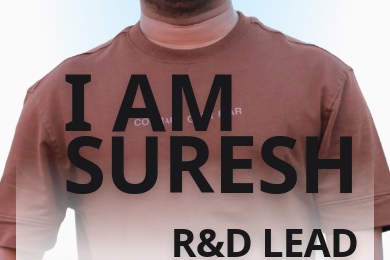
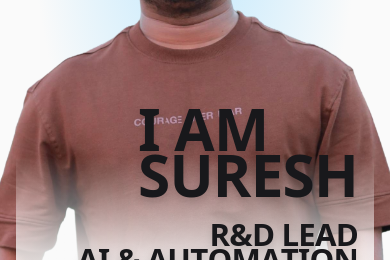
Before and after one commit to sureshkannankottarath/sureshkannan.in, a Next.js app: page / in a window 390 px wide. Shown: the part 584-844 px from the top of the page. Built offline with nearby package versions, Linux system fonts and the light colour scheme; no server answers; the database is empty.

Commit message:
style: Adjusted text positioning, sizing, and margins for various text elements in the Hero component.

```diff
--- a/src/components/Hero.tsx
+++ b/src/components/Hero.tsx
@@ -86,7 +86,7 @@ export function Hero() {
             <div className="relative w-full max-w-[1400px] h-[100dvh] md:h-[850px] mx-auto flex-shrink-0">
 
                 {/* Top Text: "Hey, there" */}
-                <motion.div style={{ x: textLayerX, y: textLayerY }} className="absolute top-[100px] sm:top-[120px] md:top-[160px] w-full flex justify-center items-center gap-6 md:gap-[120px] lg:gap-[200px] z-0 pointer-events-none">
+                <motion.div style={{ x: textLayerX, y: textLayerY }} className="absolute top-[60px] sm:top-[120px] md:top-[160px] w-full flex justify-center items-center gap-6 md:gap-[120px] lg:gap-[200px] z-0 pointer-events-none">
                     <SplitText delayParams={0.2} text="Hey," className={`text-[25vw] sm:text-[8rem] lg:text-[11rem] text-[#18181B] transform -rotate-2 inline-block tracking-tighter leading-none ${cormorant.className} font-light drop-shadow-sm`} />
                     <SplitText delayParams={0.4} text="there" className={`text-[25vw] sm:text-[8rem] lg:text-[11rem] text-[#18181B] transform -rotate-1 inline-block tracking-tighter leading-none ${cormorant.className} font-light drop-shadow-sm`} />
                 </motion.div>
@@ -125,15 +125,15 @@ export function Hero() {
                 </div>
 
                 {/* Bottom Titles - Locked to exact bottom of wrapper */}
-                <motion.div style={{ x: textLayerX, y: textLayerY }} className="absolute bottom-4 md:bottom-12 w-full flex flex-col md:flex-row justify-between items-end z-20 pointer-events-none px-4 md:px-0">
+                <motion.div style={{ x: textLayerX, y: textLayerY }} className="absolute bottom-16 md:bottom-12 w-full flex flex-col md:flex-row justify-between items-end z-20 pointer-events-none px-4 md:px-0">
                     <div className="text-left font-sans font-black tracking-tighter leading-[0.8] text-[#18181B] flex flex-col">
-                        <SplitText delayParams={0.8} text="I AM" className="text-[20vw] md:text-[6.5rem] lg:text-[9rem] uppercase drop-shadow-lg" />
-                        <SplitText delayParams={1.0} text="SURESH" className="text-[20vw] md:text-[6.5rem] lg:text-[9rem] uppercase drop-shadow-lg" />
+                        <SplitText delayParams={0.8} text="I AM" className="text-[15vw] md:text-[6.5rem] lg:text-[9rem] uppercase drop-shadow-lg" />
+                        <SplitText delayParams={1.0} text="SURESH" className="text-[15vw] md:text-[6.5rem] lg:text-[9rem] uppercase drop-shadow-lg" />
                     </div>
 
-                    <div className="text-right font-sans font-black tracking-tighter leading-[0.8] text-[#18181B] mt-8 md:mt-0 pb-1 md:pb-3 flex flex-col">
-                        <SplitText delayParams={1.2} text="R&D LEAD" className="text-[10vw] md:text-[4rem] lg:text-[5.5rem] uppercase drop-shadow-lg" />
-                        <SplitText delayParams={1.4} text="AI & AUTOMATION" className="text-[10vw] md:text-[3.3rem] lg:text-[4.7rem] uppercase drop-shadow-lg" />
+                    <div className="text-right font-sans font-black tracking-tighter leading-[0.8] text-[#18181B] mt-6 md:mt-0 pb-1 md:pb-3 flex flex-col">
+                        <SplitText delayParams={1.2} text="R&D LEAD" className="text-[8vw] md:text-[4rem] lg:text-[5.5rem] uppercase drop-shadow-lg" />
+                        <SplitText delayParams={1.4} text="AI & AUTOMATION" className="text-[8vw] md:text-[3.3rem] lg:text-[4.7rem] uppercase drop-shadow-lg" />
                     </div>
                 </motion.div>
             </div>
```
